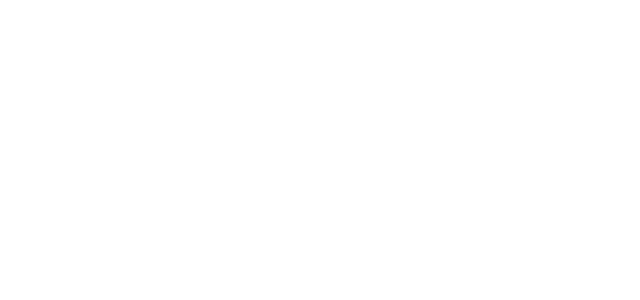
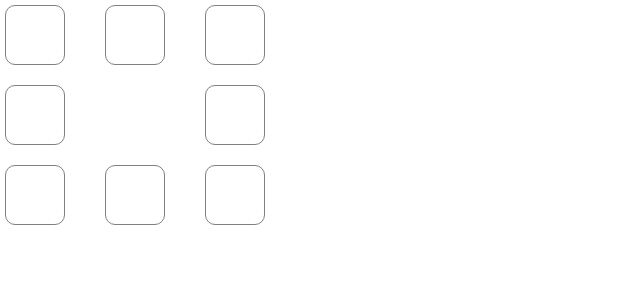
Before and after one commit to Sandeep96Shah/machineCoding, a React (Create React App) app: page /grid-light in a window 1280 px wide. Before the commit this address had no page. Shown: the top 300 px of the page, without its empty margins (0-640 px from the left). Built offline with nearby package versions, Linux system fonts and the light colour scheme.

Commit message:
Grid Light (#20)

```diff
--- a/src/App.js
+++ b/src/App.js
@@ -20,6 +20,7 @@
 import InfiniteVirtualizedListScroll from "./components/InfiniteVirtualizedListScroll";
 import Modal from "./components/Modal";
 import Stepper from "./components/Stepper";
+import GridLight from "./components/GridLight";
 
 function App() {
   return (
@@ -48,6 +49,7 @@
         />
         <Route path="modal" element={<Modal />} />
         <Route path="stepper" element={<Stepper />} />
+        <Route path="grid-light" element={<GridLight />} />
       </Routes>
 
     </div>
--- /dev/null
+++ b/src/components/GridLight/gridLight.css
@@ -0,0 +1,22 @@
+.grid-template-container {
+  display: grid;
+  grid-template-columns: repeat(3, 1fr);
+  width: 300px;
+}
+
+.outer-box {
+  height: 80px;
+  width: 80px;
+  padding: 5px;
+}
+
+.inner-box {
+  border: 1px solid grey;
+  border-radius: 10px;
+  height: 60px;
+  width: 60px;
+}
+
+.filled {
+    background-color: green;
+}
--- /dev/null
+++ b/src/components/GridLight/index.jsx
@@ -0,0 +1,54 @@
+import React, { useEffect, useState } from "react";
+import "./gridLight.css";
+
+const config = [
+    [1, 1, 1],
+    [1, 0, 1],
+    [1, 1, 1],
+  ];
+
+const GridLight = () => {
+  const [grids, setGrids] = useState([]);
+
+  const handleOnClick = (index) => {
+    const isFilled = grids.findIndex((grid) => grid === index) !== -1;
+    if(isFilled) return;
+    setGrids((prevState) => [...prevState, index])
+  };
+
+  const getIsFilled = (index) => grids.findIndex((grid) => grid === index) !== -1;
+
+  const lights = config.flat(1) || [];
+  const noOfGridVisible = lights.filter((grid) => grid).length;
+
+  const handleRemoveFilled = () => {
+    for(let i = 0; i < grids.length; i++){
+        setTimeout(() => {
+            setGrids((prevState) => {
+                const updatedState = prevState.slice(0, prevState.length - 1);
+                return updatedState;
+            })
+        }, (i + 1) * 300);
+    }
+  }
+
+  useEffect(() => {
+    if(grids.length === noOfGridVisible) {
+        handleRemoveFilled();
+    }
+  }, [grids])
+
+  return (
+    <div className="grid-template-container">
+      {lights.map((item, index) => (
+        <div key={index} className="outer-box">
+          {item ? (
+            <p className={`inner-box ${getIsFilled(index) ? "filled" : ""}`}onClick={() => handleOnClick(index)} />
+          ) : null}
+        </div>
+      ))}
+    </div>
+  );
+};
+
+export default GridLight;
--- a/src/components/Home/index.js
+++ b/src/components/Home/index.js
@@ -43,6 +43,7 @@
       </button>
       <button onClick={() => handlenavigate("modal")}>Modal</button>
       <button onClick={() => handlenavigate("stepper")}>Stepper</button>
+      <button onClick={() => handlenavigate("grid-light")}>Grid Light</button>
     </div>
   );
 };
```
